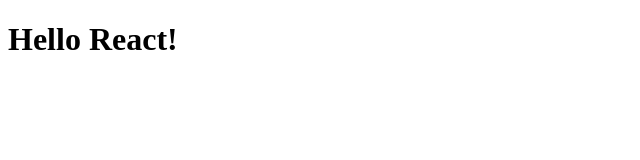
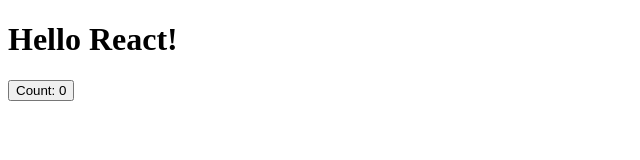
Before and after one commit to casperbawol/React-Starter, a React app: page www/index.html in a window 1280 px wide. Shown: the whole page, without its empty margins (0-640 px from the left). Built offline with nearby package versions, Linux system fonts and the light colour scheme.

Commit message:
add mount element

```diff
--- a/www/index.html
+++ b/www/index.html
@@ -17,6 +17,13 @@
 
         <h1>Hello React!</h1>
 
+        <div id="mount">
+
+        </div>
+
+
+
+
 
         <script src="/bundle.js"></script>
 
```
